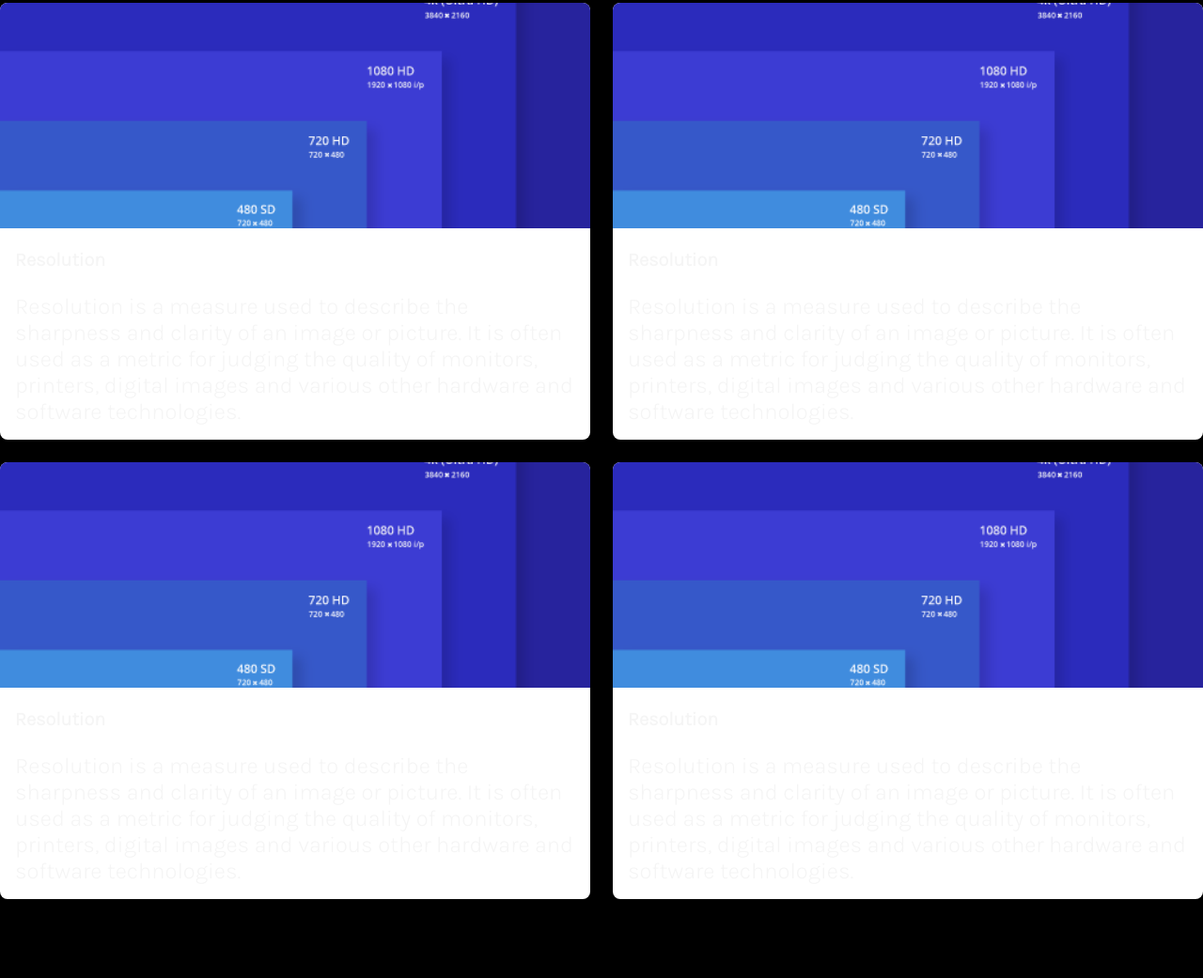
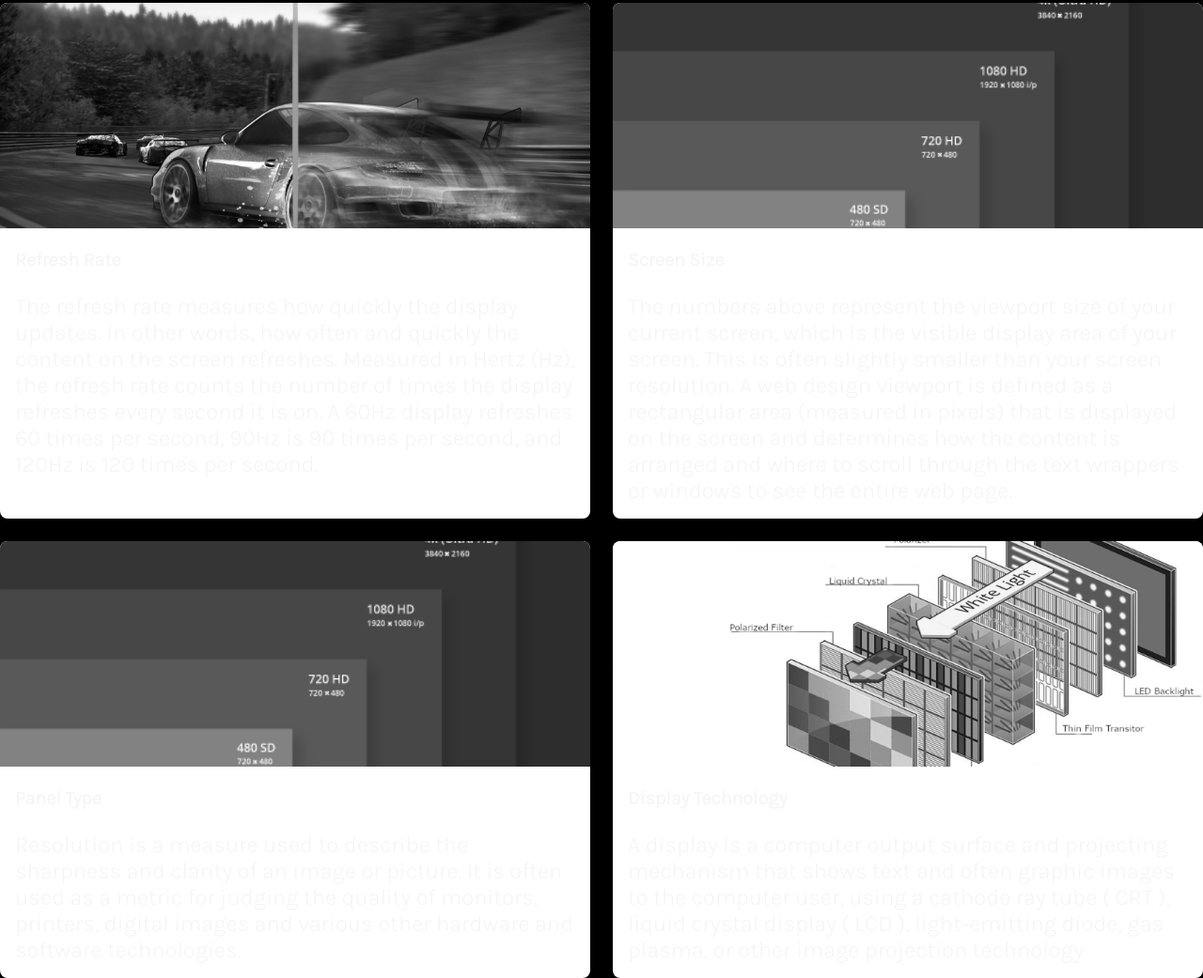
Before and after one commit to step5790/TechFriday, a plain HTML site: page glossary.html in a window 1280 px wide. Shown: the part 542-1583 px from the top of the page at 94% size. Before the commit the page ends 1499 px from the top, so only its background shows below. Drawn offline with Linux system fonts and the light colour scheme.

Commit message:
Almost fixed glossary CSS

```diff
--- a/css/style.css
+++ b/css/style.css
@@ -306,6 +306,14 @@ article.article_compare {
   border-radius: 0.5rem;
   box-shadow: 0.05rem 0.1rem 0.3rem -0.03rem rgba(0, 0, 0, 0.45);
   padding-bottom: 1rem;
+  filter: grayscale(100%);
+  transition: transform 0.5s;
+}
+
+.card:hover {
+  filter: grayscale(0%);
+  transform: translateY(-10px);
+  cursor: pointer;
 }
 
 .card > :last-child {
--- a/glossary.html
+++ b/glossary.html
@@ -13,7 +13,7 @@
     <main>
       <ul class="card-wrapper">
         <li class="card">
-          <img src="img/video-resolution.png" alt="" />
+          <img src="img/video-resolution.png" alt="video resolution" />
           <h3>Resolution</h3>
           <p>
             Resolution is a measure used to describe the sharpness and clarity
@@ -23,7 +23,7 @@
           </p>
         </li>
         <li class="card">
-          <img src="img/Aspect-ratio.png" alt="" />
+          <img src="img/Aspect-ratio.png" alt="aspect ratio" />
           <h3>Aspect Ratio</h3>
           <p>
             Aspect ratio describes the ratio between the width and height of an
@@ -35,8 +35,33 @@
           </p>
         </li>
         <li class="card">
-          <img src="img/video-resolution.png" alt="" />
-          <h3>Resolution</h3>
+          <img src="img/Refresh-Rate.jpg" alt="refresh rate" />
+          <h3>Refresh Rate</h3>
+          <p>
+            The refresh rate measures how quickly the display updates. In other
+            words, how often and quickly the content on the screen refreshes.
+            Measured in Hertz (Hz), the refresh rate counts the number of times
+            the display refreshes every second it is on. A 60Hz display
+            refreshes 60 times per second, 90Hz is 90 times per second, and
+            120Hz is 120 times per second.
+          </p>
+        </li>
+        <li class="card">
+          <img src="img/video-resolution.png" alt="screen size" />
+          <h3>Screen Size</h3>
+          <p>
+            The numbers above represent the viewport size of your current
+            screen, which is the visible display area of your screen. This is
+            often slightly smaller than your screen resolution. A web design
+            viewport is defined as a rectangular area (measured in pixels) that
+            is displayed on the screen and determines how the content is
+            arranged and where to scroll through the text wrappers or windows to
+            see the entire web page.
+          </p>
+        </li>
+        <li class="card">
+          <img src="img/video-resolution.png" alt="panel type" />
+          <h3>Panel Type</h3>
           <p>
             Resolution is a measure used to describe the sharpness and clarity
             of an image or picture. It is often used as a metric for judging the
@@ -45,36 +70,16 @@
           </p>
         </li>
         <li class="card">
-          <img src="img/video-resolution.png" alt="" />
-          <h3>Resolution</h3>
+          <img src="img/Display-Technology.webp" alt="display technology" />
+          <h3>Display Technology</h3>
           <p>
-            Resolution is a measure used to describe the sharpness and clarity
-            of an image or picture. It is often used as a metric for judging the
-            quality of monitors, printers, digital images and various other
-            hardware and software technologies.
+            A display is a computer output surface and projecting mechanism that
+            shows text and often graphic images to the computer user, using a
+            cathode ray tube ( CRT ), liquid crystal display ( LCD ),
+            light-emitting diode, gas plasma, or other image projection
+            technology
           </p>
         </li>
-        <li class="card">
-          <img src="img/video-resolution.png" alt="" />
-          <h3>Resolution</h3>
-          <p>
-            Resolution is a measure used to describe the sharpness and clarity
-            of an image or picture. It is often used as a metric for judging the
-            quality of monitors, printers, digital images and various other
-            hardware and software technologies.
-          </p>
-        </li>
-        <li class="card">
-          <img src="img/video-resolution.png" alt="" />
-          <h3>Resolution</h3>
-          <p>
-            Resolution is a measure used to describe the sharpness and clarity
-            of an image or picture. It is often used as a metric for judging the
-            quality of monitors, printers, digital images and various other
-            hardware and software technologies.
-          </p>
-        </li>
-        <!-- additional cards -->
       </ul>
     </main>
   </body>
```
Also changed, not shown: img/Display-Technology.webp (added), img/Refresh-Rate.jpg (added).
